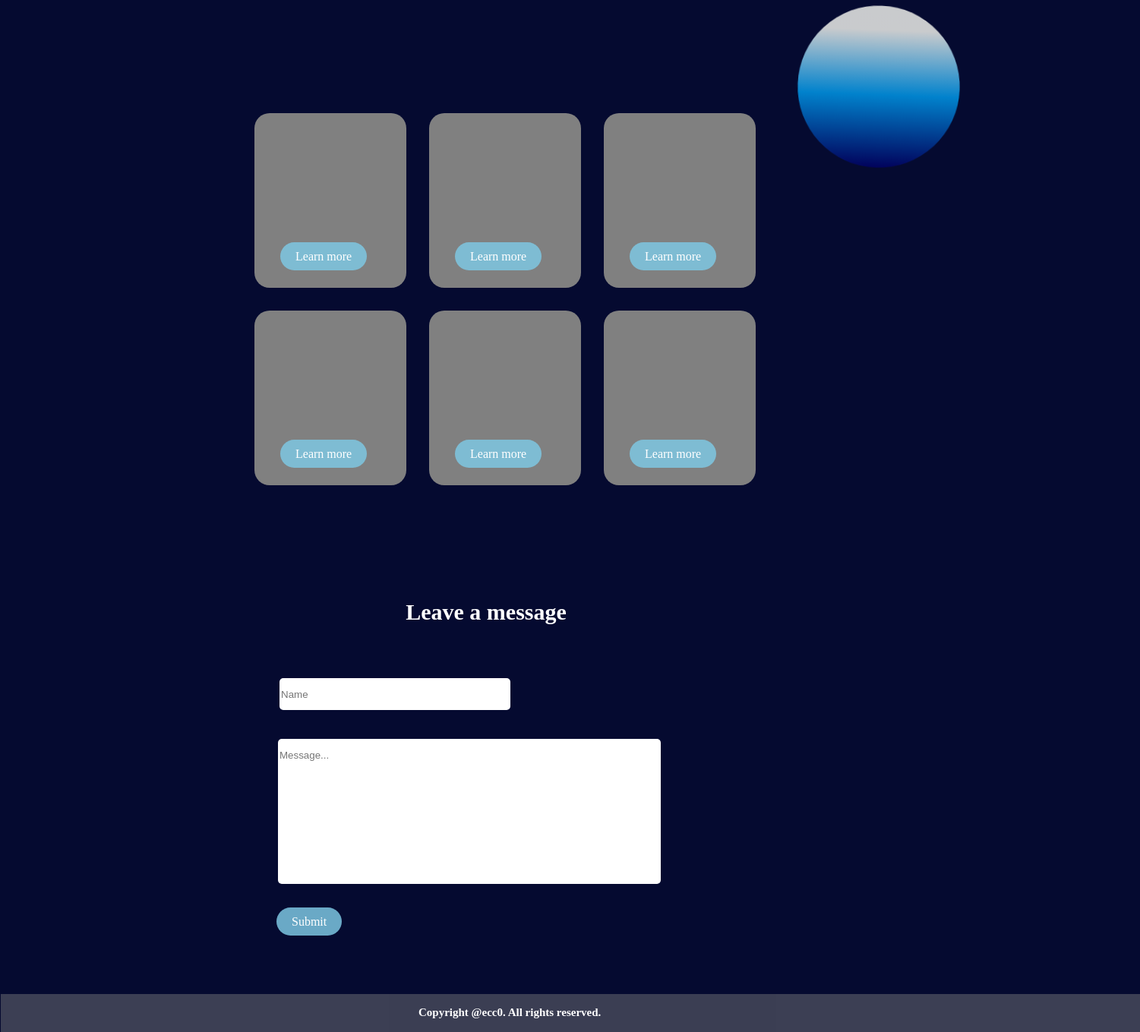
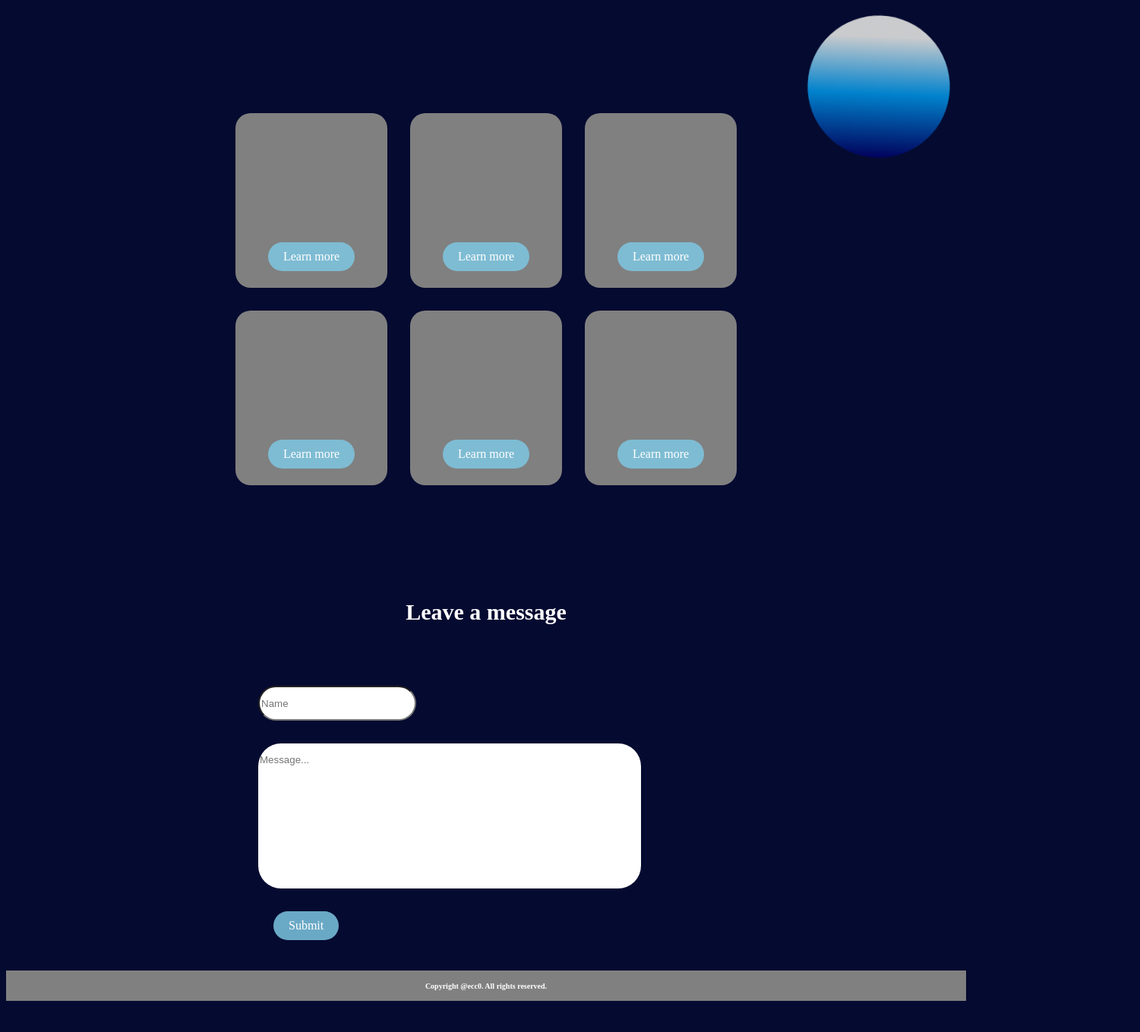
Before and after one commit to clarence-ecc0/great_expectations, a plain HTML site: page index.html in a window 1280 px wide. Shown: the part 839-2198 px from the top of the page at 76% size, 1501 px wide, since content can reach past the window. After the commit the page ends 2157 px from the top, so only its background shows below. Drawn offline with Linux system fonts and the light colour scheme.

Commit message:
redesign_1

```diff
--- a/css/portfolio.css
+++ b/css/portfolio.css
@@ -3,7 +3,7 @@ html{
 }
 body{
     background-color: #050A30;
-    overflow-x: hidden;
+    /* overflow-x: hidden; */
 }
 .nav{
     position: sticky;
@@ -15,6 +15,7 @@ body{
     top: 10px;
     margin-top: 40px;
 }
+
 a{
     margin-left: 20px;
     margin-right: 20px;
@@ -32,15 +33,18 @@ a{
     cursor: pointer;
 }
 .grid{
+    display: flex;
+    flex-wrap: wrap;
+}
+.grid-flex{
     border-radius: 10px;
-    position: relative;
     margin-left: auto;
     margin-right: auto;
     margin-top: 130px;
     width: max-content;
     display: grid;
-    grid-template-columns: 500px 500px;
-    grid-template-rows: 200px 200px 200px 200px;
+    grid-template-columns: 500px 300px;
+    grid-template-rows: repeat(4, 200px);
     border: hidden;
 }
 .item1{
@@ -70,22 +74,21 @@ a{
     margin-bottom: 20px;
 }
 .flexbox1{
-    position: relative;
+    /* position: relative; */
     display: flex;
+    /* max-width: 600px; */
+    flex-wrap: wrap;
     justify-content: center;
     flex-direction: row;
-    margin-left: 50px;
+    max-width: 700px;
     column-gap: 30px;
+    row-gap: 30px;
+    margin-left: auto;
+    margin-right: auto;
+
 }
-.flexbox2{
-    margin-top: 30px;
-    position: relative;
-    display: flex;
-    justify-content: center;
-    flex-direction: row;
-    margin-left: 50px;
-    column-gap: 30px;
-}
+
+
 .flex1{
     border-radius: 20px;
     background-color: gray;
@@ -125,11 +128,11 @@ a{
     width: 200px;
 }
 .flexbox1 a{
-    position: relative;
-    /* margin-left: 20px;
-    margin-right: 20px; */
-    left: 14px;
-    top: 180px;
+    display: flex;
+    width: max-content;
+    margin-top: 170px;
+    margin-left: auto;
+    margin-right: auto;
     font-family: Montserrat;
     text-decoration: none;
     color: white;
@@ -144,11 +147,11 @@ a{
     cursor: pointer;
 }
 .flexbox2 a{
-    position: relative;
-    /* margin-left: 20px;
-    margin-right: 20px; */
-    left: 14px;
-    top: 180px;
+    display: flex;
+    width: max-content;
+    margin-top: 170px;
+    margin-left: auto;
+    margin-right: auto;
     font-family: Montserrat;
     text-decoration: none;
     color: white;
@@ -169,45 +172,53 @@ a{
     color: white;
     text-align: center;
 }
-#name{
-    position: relative;
-    margin-top: 40px;
-    left: 360px;
-    height: 40px;
-    width: 300px;
+.input1{
+    display: flex;
+    flex-direction: column;
+    align-items: flex-start;
+    row-gap: 30px;
+    margin-top: 80px;
+    margin-left: auto;
+    margin-right: auto;
+    width: 600px;
     border-radius: 5px;
     border: hidden;
 }
+#name{
+    width: 200px;
+    height: 40px;
+    border-radius: 30px;
+}
+
 #message{
-    position: relative;
-    top: 80px;
-    left: 50px;
     height: 40px;
     padding-bottom: 150px;
     width: 500px;
-    border-radius: 5px;
+    border-radius: 30px;
     border: hidden;
 }
 .message a{
     position: relative;
-    top: 300px;
-    right: 480px;
+    width: max-content;
+    text-align: center;
 }
-footer{
-    right: 7px;
-    width: 1500px;
-    height: 50px;
-    background-color: rgba(128, 128, 128, 0.445);
-    position: relative;
-    top: 190px;
+.footer{
+    margin-top: 40px;
+    display: flex;
+    width: 100%;
+    height: 40px;
+    flex-direction: column;
+    background-color: gray;
+    align-items: center;
+    justify-content: center;
+
 }
-footer h6{
-    position: relative;
+
+.footer h6{
+    text-align: center;
     color: white;
     font-family: Montserrat;
-    font-size: 15px;
-    margin-left: 550px;
-    top: 16px;
+    font-size: 10px;
 }
 .circle1{
     z-index: -1;
@@ -270,7 +281,7 @@ footer h6{
     75%{
         rotate: 90deg;
         translate: 50px 320px;
-        scale: 1.5;
+        scale: 1.3;
     }
     55%{
         rotate: 180deg;
@@ -279,7 +290,7 @@ footer h6{
     30%{
         rotate: 270deg;
         translate: -300px -100px;
-        scale: 1.2;
+        scale: 1.1;
     }
     0%{
         rotate: 360deg;
--- a/index.html
+++ b/index.html
@@ -17,10 +17,12 @@
     <div class="circle1"></div>
     <div class="circle2"></div>
     <div class="grid">
+      <div class="grid-flex">
         <div class="item1"></div>
         <div class="item2"></div>
         <div class="item3"></div>
         <div class="item4"></div>
+      </div>
     </div>
     <div class="flexbox1">
       <div class="flex1">
@@ -32,8 +34,6 @@
       <div class="flex3">
         <a href="#">Learn more</a>
       </div>
-    </div>
-    <div class="flexbox2">
       <div class="flex4">
         <a href="#">Learn more</a>
       </div>
@@ -46,12 +46,14 @@
     </div>
     <div class="message">
       <h3>Leave a message</h3>
+      <div class="input1">
         <input id="name" type="text" placeholder="Name" />
         <input id="message" type="text" placeholder="Message..." />
         <a href="#">Submit</a>
       </div>
-    <footer>
+    </div>
+    <div class="footer">
       <h6>Copyright @ecc0. All rights reserved.</h6>
-    </footer>
+    </div>
   </body>
 </html>
```
Lines whose indentation alone changed are shown as unchanged.
